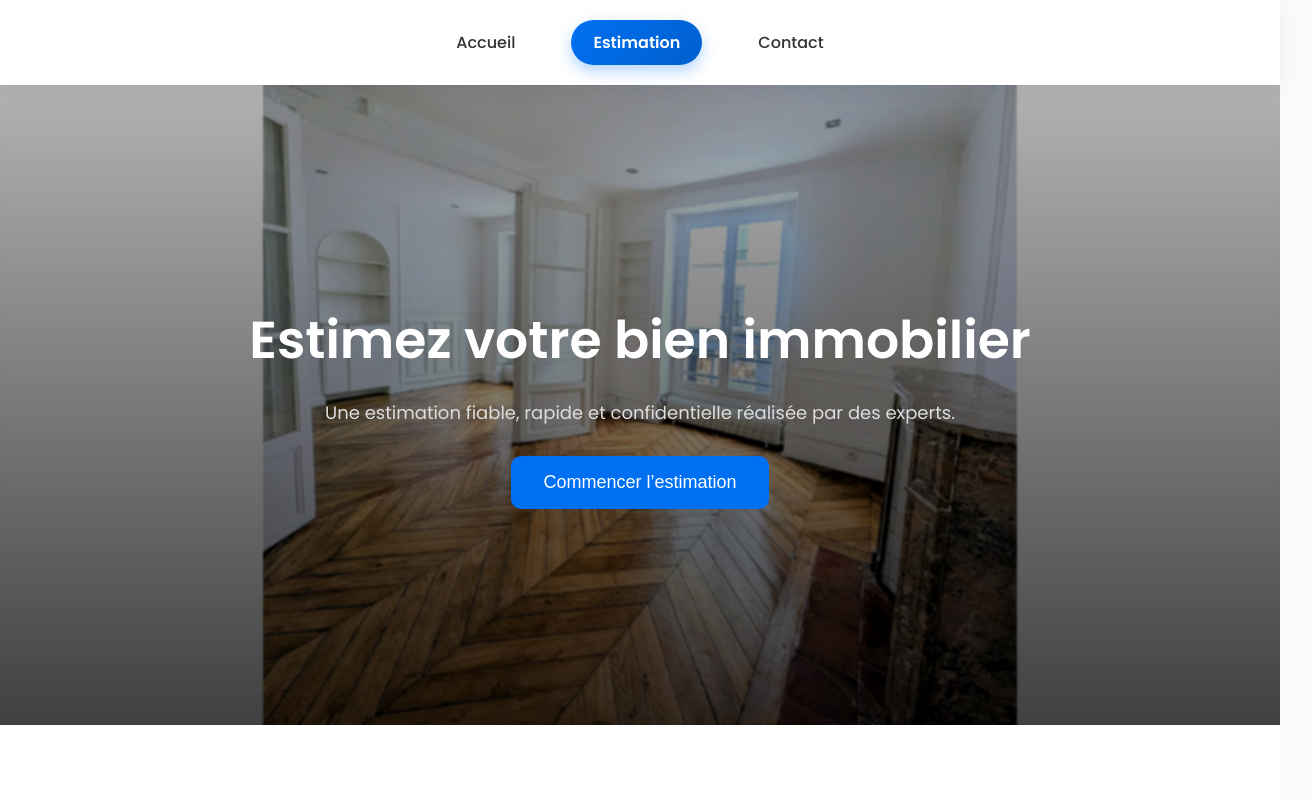
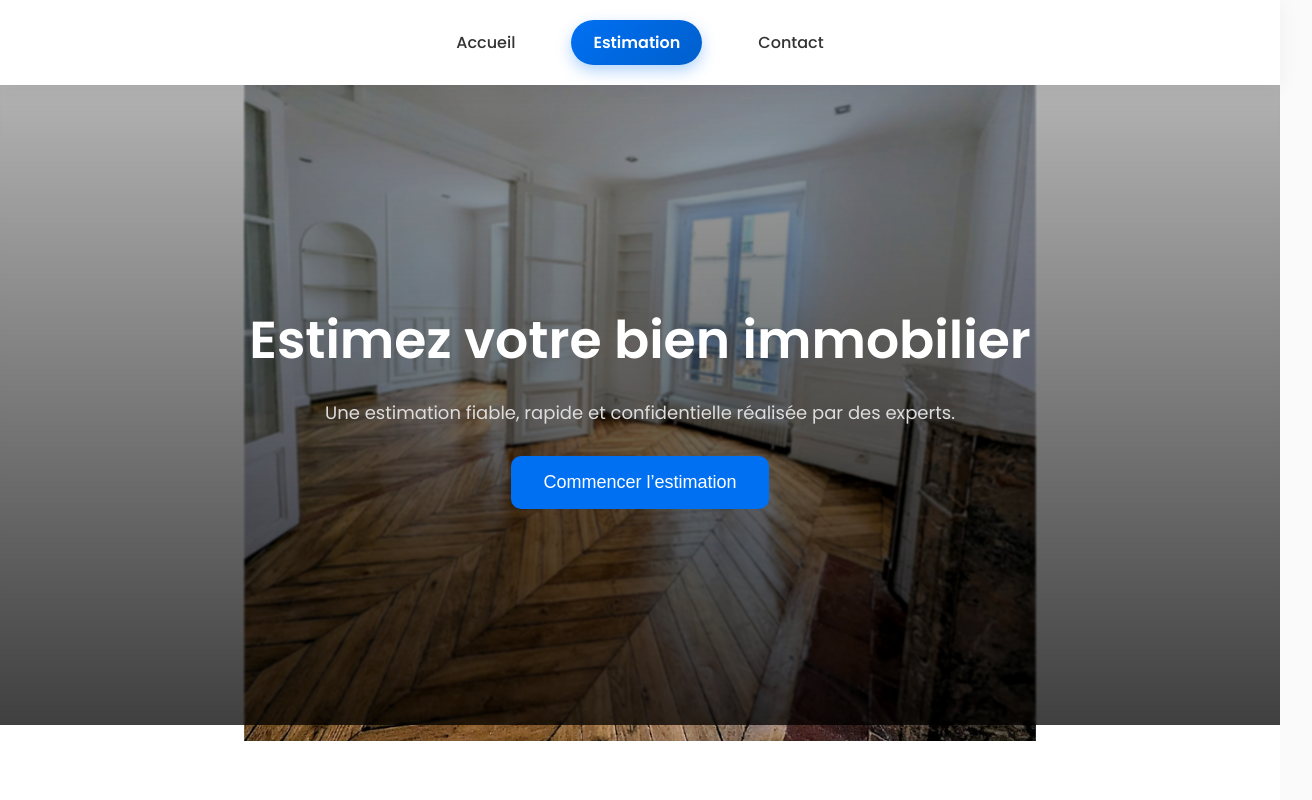
Before and after one commit to Juju-kpi/estimation_immo, a Next.js app: page / in a window 1280 px wide. Shown: the top 800 px of the page, 1312 px wide, since content can reach past the window. Built offline with nearby package versions, Linux system fonts and the light colour scheme.

Commit message:
Update globals.css

```diff
--- a/app/globals.css
+++ b/app/globals.css
@@ -130,7 +130,6 @@ body {
 .hero {
   position: relative;
   height: 80vh;
-  overflow: hidden;
 }
 
 /* IMAGES CAROUSEL */
@@ -142,6 +141,8 @@ body {
   opacity: 0;               /* départ invisible */
   transition: opacity 1s ease-in-out; /* FONDU */
   z-index: 0;
+  transform: scale(1.05);
+  filter: brightness(0.9);
 }
 
 .hero-bg.active {
```
